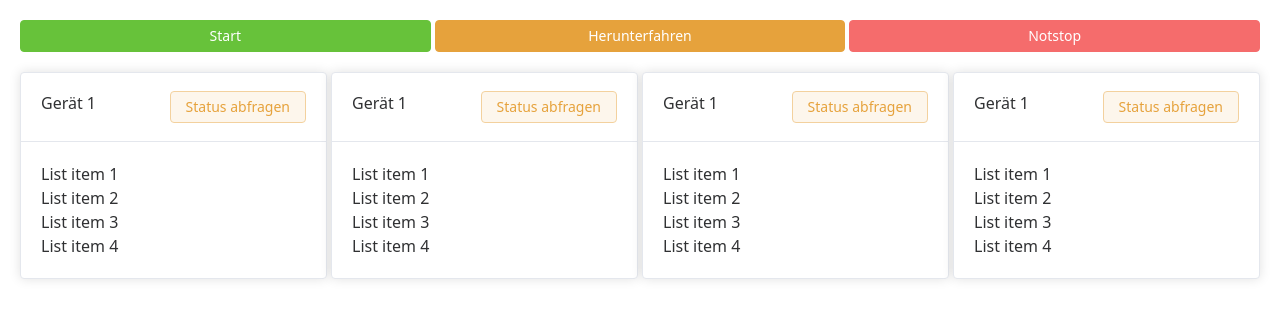
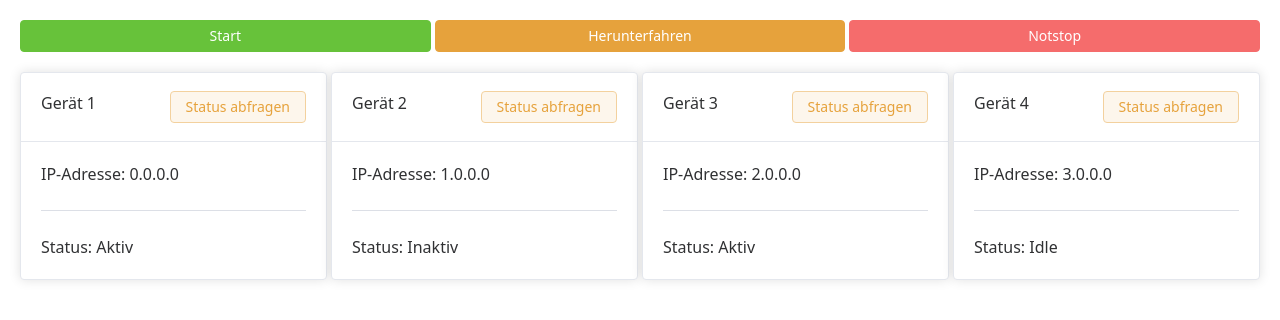
Before and after one commit to PicusMaximus/Industry4Dot0-Monitoring, a Nuxt app: page / in a window 1280 px wide. Shown: the top 320 px of the page. Built offline with nearby package versions, Linux system fonts and the light colour scheme.

Commit message:
Geräte Mapping hinzugefügt

```diff
--- a/components/DeviceCard.vue
+++ b/components/DeviceCard.vue
@@ -1,11 +1,29 @@
+<script setup lang="ts">
+
+import  { type Device } from '../interfaces/Device';
+
+interface DeviceCardProps {
+  geraet: Device
+}
+
+const { geraet } = defineProps<DeviceCardProps>()
+
+</script>
+
 <template>
   <ElCard class="box-card">
     <template #header>
       <div class="flex justify-between">
-        <span>Gerät 1</span>
+        <span>{{ geraet.name }}</span>
         <ElButton type="warning" plain>Status abfragen</ElButton>
       </div>
     </template>
-    <div v-for="i in 4" :key="i">{{ "List item " + i }}</div>
+    <div>
+      IP-Adresse: {{ geraet.ipAdress }}
+    </div>
+    <el-divider />
+    <div>
+      Status: {{ geraet.status }}
+    </div>
   </ElCard>
 </template>
--- a/interfaces/Device.ts
+++ b/interfaces/Device.ts
@@ -1,5 +1,5 @@
 export interface Device {
-    ipAdress: string;
-    name: string;
-    status: string
+  ipAdress: string;
+  name: string;
+  status: string
 }
--- a/pages/index.vue
+++ b/pages/index.vue
@@ -1,9 +1,21 @@
-<script setup>
+<script setup lang="ts">
+import { type Device } from '../interfaces/Device';
+
 useSeoMeta({
   title: "Steuerung",
   description: "Steuerung der Geräte",
   robots: "noindex, nofollow",
 });
+
+
+
+const geraeteItems = ref<Device[]>([
+  { ipAdress: '0.0.0.0', name: 'Gerät 1', status: 'Aktiv' },
+  { ipAdress: '1.0.0.0', name: 'Gerät 2', status: 'Inaktiv' },
+  { ipAdress: '2.0.0.0', name: 'Gerät 3', status: 'Aktiv' },
+  { ipAdress: '3.0.0.0', name: 'Gerät 4', status: 'Idle', }
+]);
+
 </script>
 
 <template>
@@ -13,12 +25,8 @@ useSeoMeta({
       <ElButton type="warning">Herunterfahren</ElButton>
       <ElButton type="danger">Notstop</ElButton>
     </div>
-
     <div class="grid gap-1 grid-cols-auto-fill-md">
-      <DeviceCard />
-      <DeviceCard />
-      <DeviceCard />
-      <DeviceCard />
+      <DeviceCard v-for="(geraet, index) in geraeteItems" :key="index" :geraet="geraet" />
     </div>
   </div>
 </template>
```
